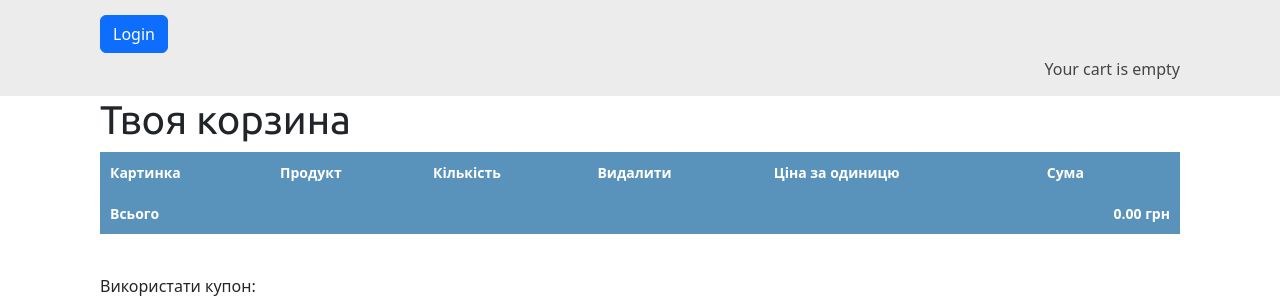
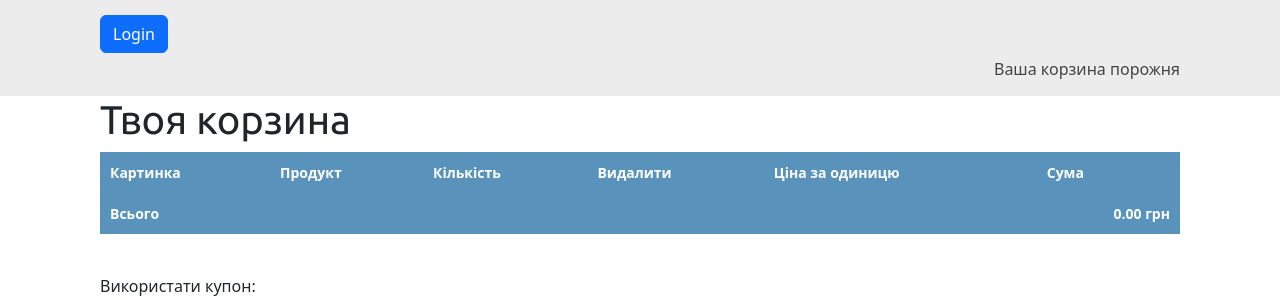
Before and after one commit to hruntov/electro_shop, a Django app: page /cart/ in a window 1280 px wide. Shown: the part 53-353 px from the top of the page. Run offline with Django 5.2, Linux system fonts and the light colour scheme; parts of the project's set-up code (start-up, migrations or seed data) failed here and were passed over.

Commit message:
Change text language of cart status

```diff
--- a/myshop/shop/templates/shop/base.html
+++ b/myshop/shop/templates/shop/base.html
@@ -38,7 +38,7 @@
                             ${{ cart.get_total_price }}
                         </a>
                     {% else %}
-                        Your cart is empty
+                        Ваша корзина порожня
                     {% endif %}
                 {% endwith %}
             </div>
```
